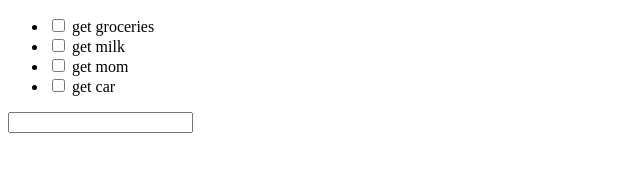
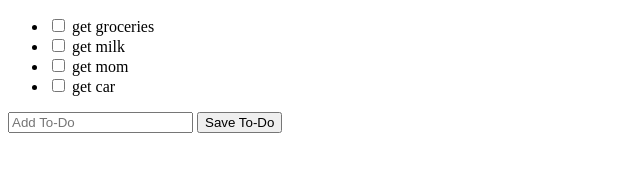
Before and after one commit to ProCodeZ966/todo_app_front_end, a plain HTML site: page index.html in a window 1280 px wide. Shown: the whole page, without its empty margins (0-640 px from the left). Drawn offline with Linux system fonts and the light colour scheme.

Commit message:
Tag all content

```diff
--- a/index.html
+++ b/index.html
@@ -25,7 +25,8 @@
     get car
     </li>
   </ul>
-  <input type="text">
+  <input type="text" placeholder="Add To-Do">
+  <button>Save To-Do</button>
 </body>
 
 </html>
```
